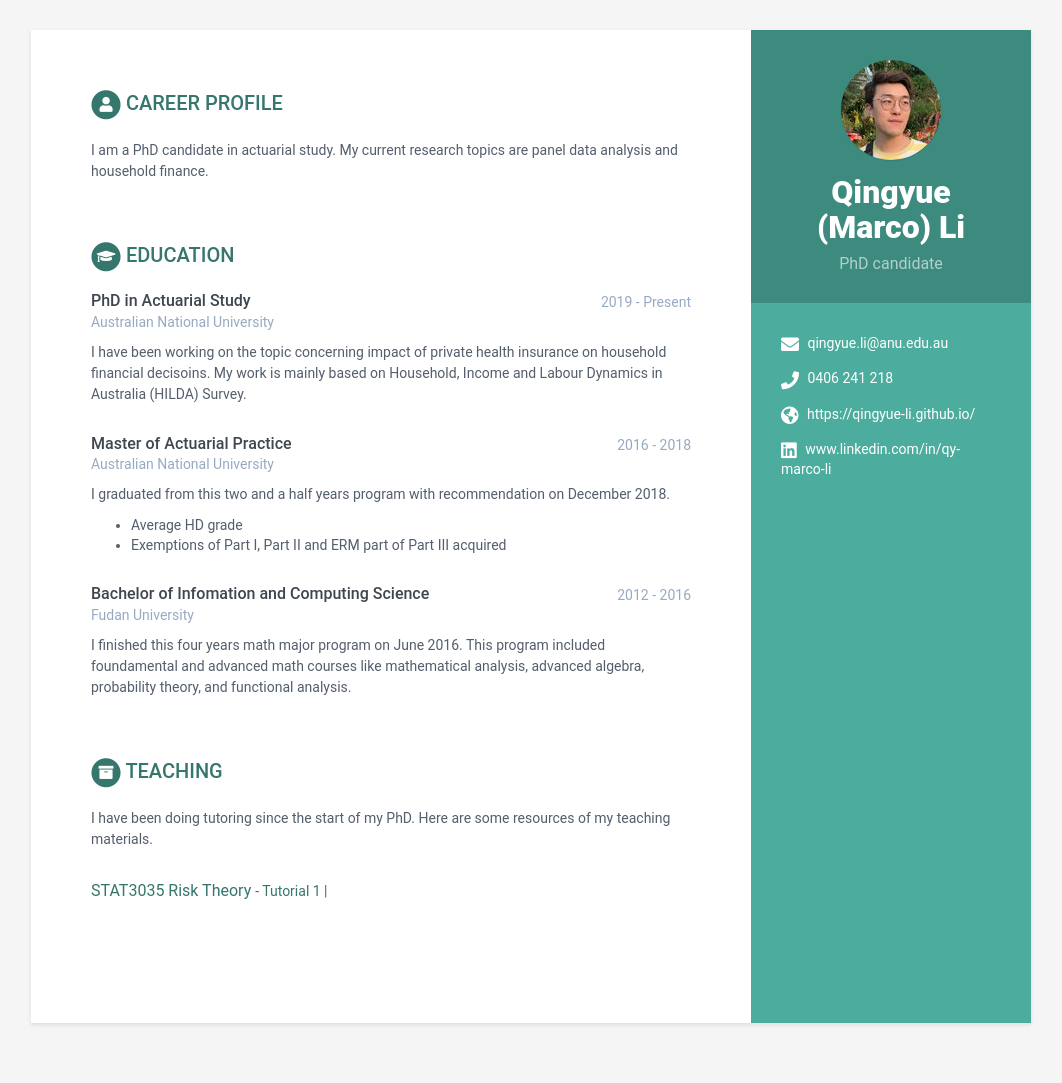
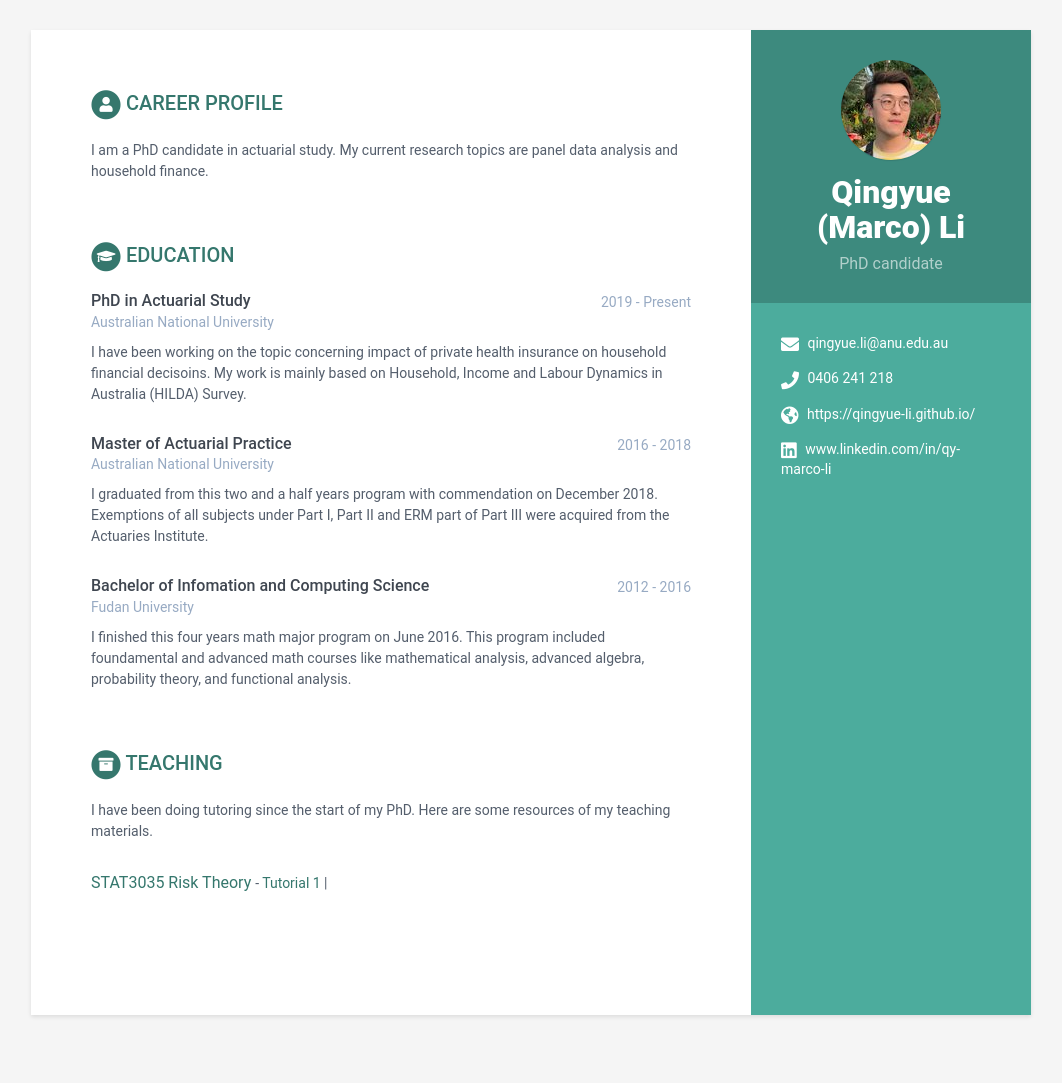
Before and after one commit to qingyue-li/qingyue-li.github.io, a Jekyll site: the page built from index.html, in a window 1280 px wide. Shown: the whole page, without its empty margins (109-1171 px from the left). Built offline with Jekyll 4.4.1, drawn with Linux system fonts in a browser that asks for light colours.

Commit message:
Update data.yml

```diff
--- a/_data/data.yml
+++ b/_data/data.yml
@@ -39,9 +39,8 @@ education:
       university: Australian National University
       time: 2016 - 2018
       details: |
-        I graduated from this two and a half years program with recommendation on December 2018.
-          - Average HD grade
-          - Exemptions of Part I, Part II and ERM part of Part III acquired
+        I graduated from this two and a half years program with commendation on December 2018.
+        Exemptions of all subjects under Part I, Part II and ERM part of Part III were acquired from the Actuaries Institute.
     - degree: Bachelor of Infomation and Computing Science
       university: Fudan University
       time: 2012 - 2016
```
